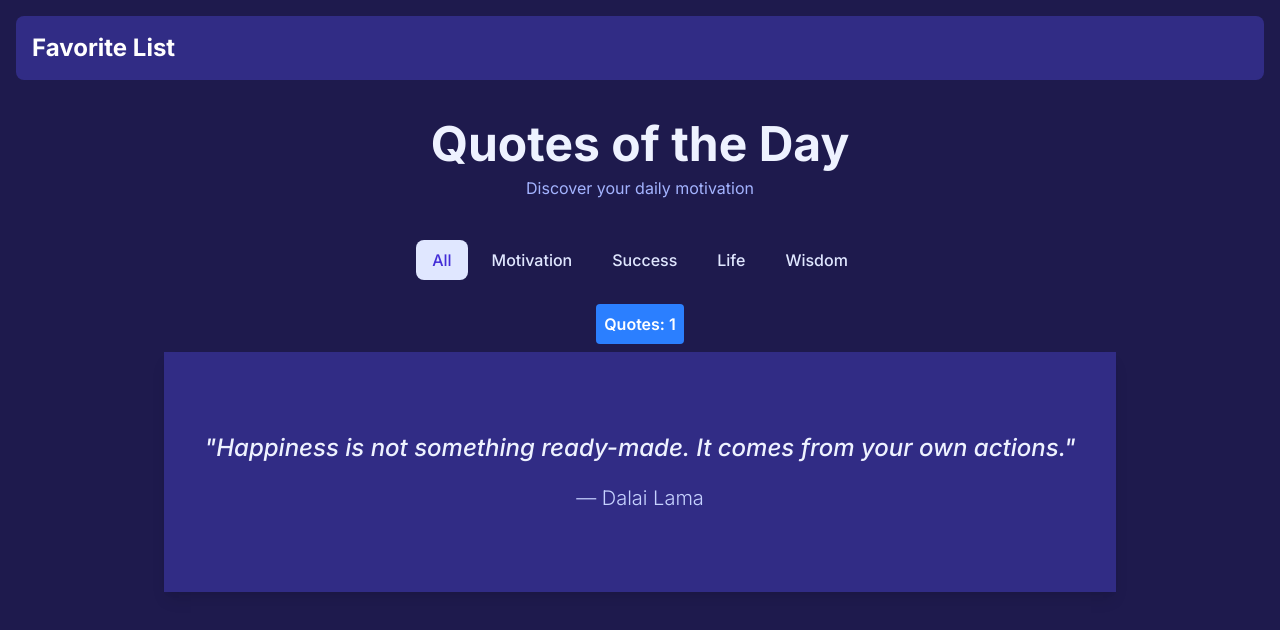
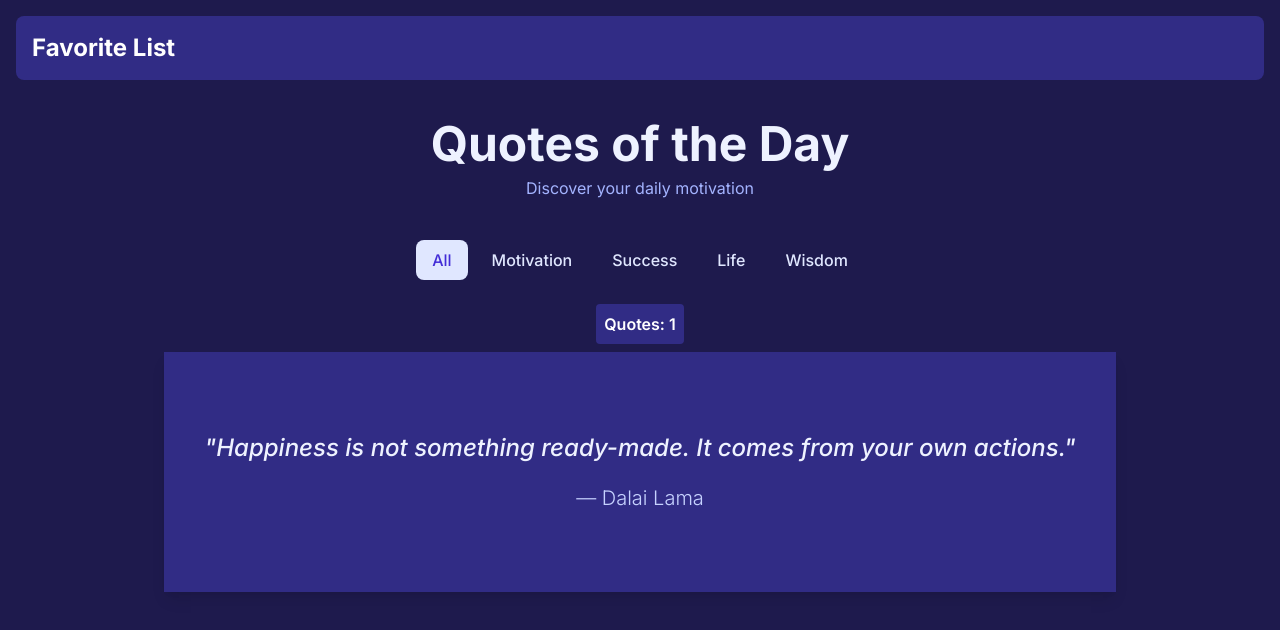
Before and after one commit to Nicron7/project-4, a React (Vite) app: page / in a window 1280 px wide. Shown: the top 630 px of the page. Built offline with nearby package versions, Linux system fonts and the light colour scheme.

Commit message:
color button

```diff
--- a/src/components/Counter.tsx
+++ b/src/components/Counter.tsx
@@ -4,7 +4,7 @@ interface CounterProps {
 
 export const Counter = ({ count }: CounterProps) => {
   return (
-    <div className="bg-blue-500 text-white font-semibold px-2 py-2 rounded m-2">
+    <div className="bg-indigo-900 text-white font-semibold px-2 py-2 rounded m-2">
       Quotes: {count}
     </div>
   );
```
